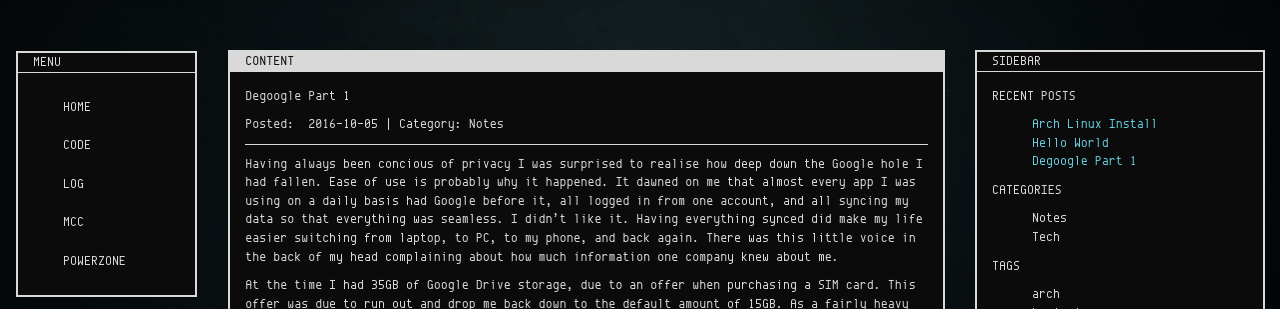
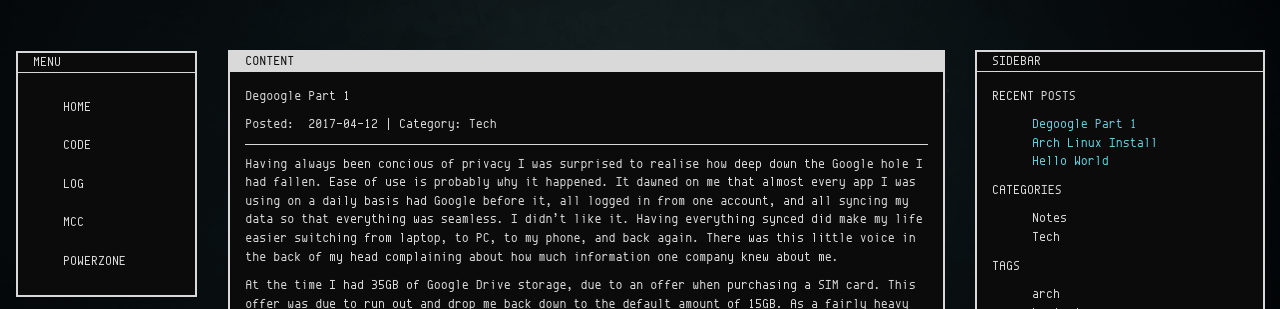
Before and after one commit to pyratebeard/pyratebeard.github.io, a Jekyll site: the page built from _posts/2017-04-12-degoogle-part-1.md, in a window 1280 px wide and 900 px high. Shown: the top 309 px of the window. Built offline with Jekyll 4.4.1, drawn with Linux system fonts in a browser that asks for light colours.

Commit message:
Corrected publish date, changed category from Notes to Tech

```diff
--- a/_posts/2017-04-12-degoogle-part-1.md
+++ b/_posts/2017-04-12-degoogle-part-1.md
@@ -1,8 +1,8 @@
 ---
 layout: post
-date: 2016-10-05
-category: Notes
-tags: degoogle privacy security
+date: 2017-04-12
+category: Tech
+tags: tech degoogle privacy security
 description: First steps away from a life of Google
 ---
 
```
